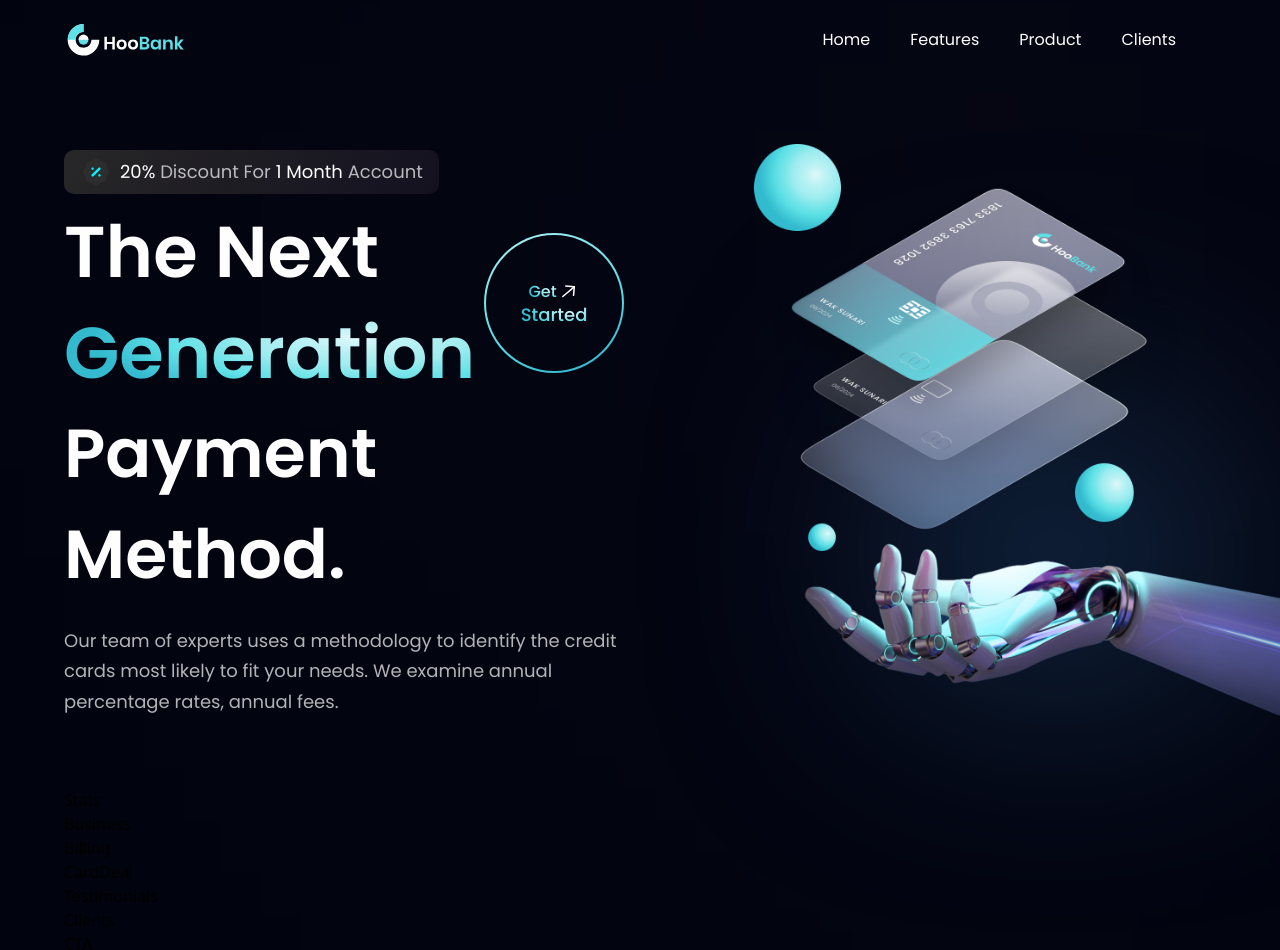
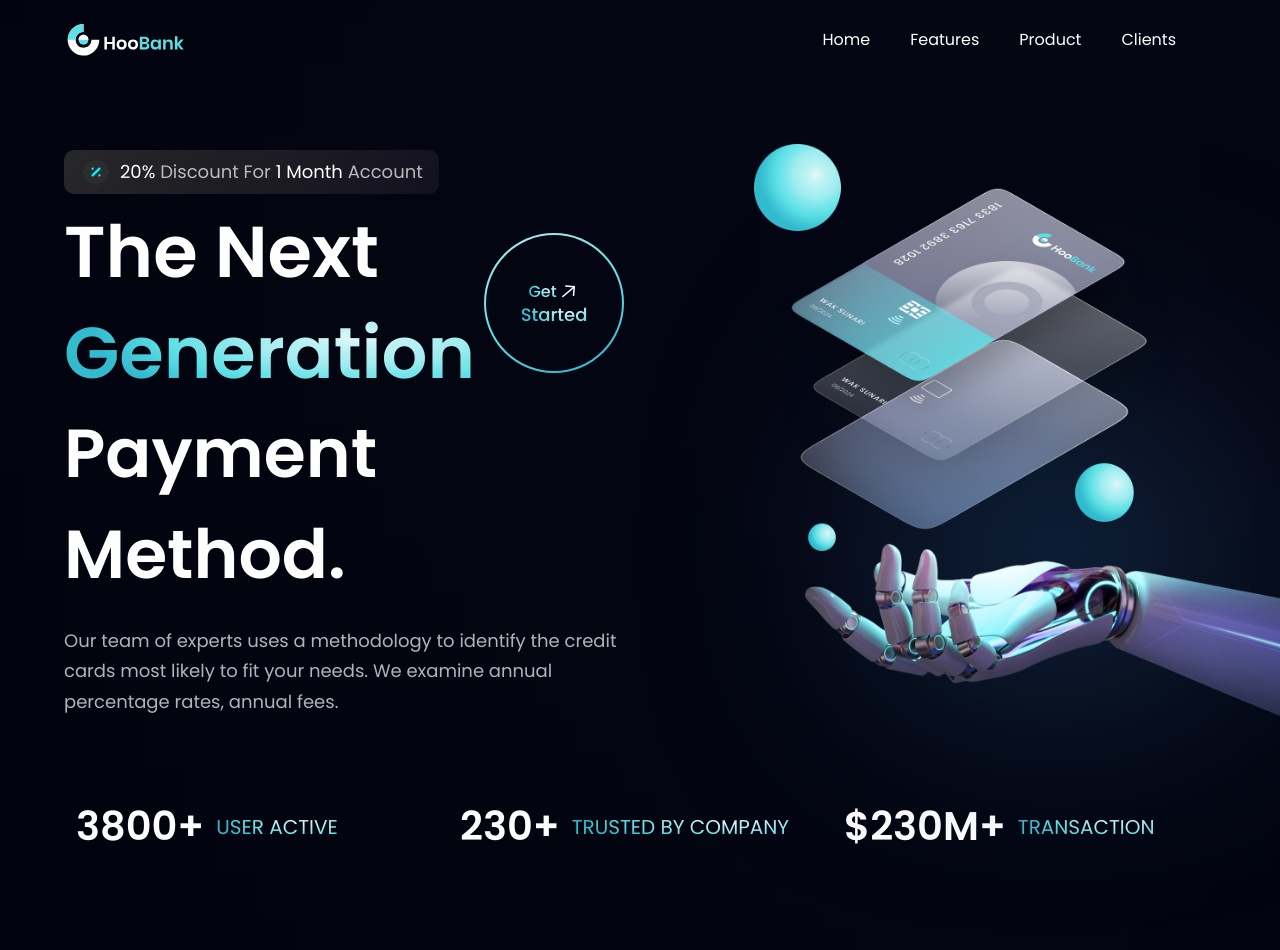
Before and after one commit to DEZester/react_tailwind, a React (Vite) app: page / in a window 1280 px wide. Shown: the top 950 px of the page. Built offline with nearby package versions, Linux system fonts and the light colour scheme.

Commit message:
Second part of Stats component

```diff
--- a/src/components/Stats.jsx
+++ b/src/components/Stats.jsx
@@ -1,8 +1,15 @@
 import React from 'react'
+import { stats } from '../constants'
+import styles from '../style.js'
 
-const Stats = () => {
-	return (
-		<div>Stats</div>
+const Stats = () =>
+	(
+		<section className={`${styles.flexCenter} flex-row flex-wrap sm:mb-20 mb-6`}>
+			{stats.map((stat) => <div key={stat.id} className={`flex-1 flex justify-start items-center flex-row m-3`}>
+				<h4 className='font-poppins font-semibold xs:text-[40px] text-[30px] xs:leading-[53px] leading-[43px] text-white'>{stat.value}</h4>
+				<p className='font-poppins font-normal xs:text-[20px] text-[50px] xs:leading-[26px] leading-[21px] text-gradient uppercase ml-3'>{stat.title}</p>
+			</div>)}
+		</section>
 	)
-}
+
 export default Stats
```
